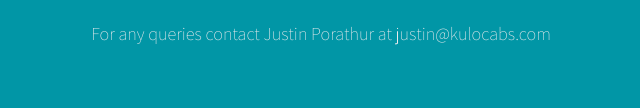
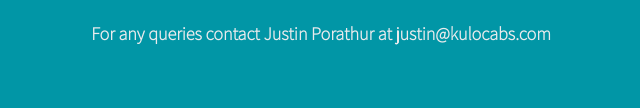
Before and after one commit to kulocabs/public-site, a plain HTML site: page index.html in a window 1280 px wide. Shown: the part 461-569 px from the top of the page, without its empty margins (319-959 px from the left). Drawn offline with Linux system fonts and the light colour scheme.

Commit message:
Another commit

```diff
--- a/index.html
+++ b/index.html
@@ -25,7 +25,7 @@
     <img class="resize" alt="Get it on Google Play" src="https://play.google.com/intl/en_us/badges/images/generic/en_badge_web_generic.png">
 </a>
         <br>
-        <p>For any queries contact Justin Porathur at justin@kulocabs.com</p>
+        <p><strong>For any queries contact Justin Porathur at justin@kulocabs.com</strong></p>
 
     </div>
     <footer>&copy; 2015-2017 AEIOU Networks LLP &middot; All rights reserved</footer>
--- a/main.css
+++ b/main.css
@@ -49,8 +49,3 @@
         padding-right: 20px
     }
 }
-@media (max-width: 499px) {
-    /* body {
-        font-size: 8px
-    } */
-}
```
